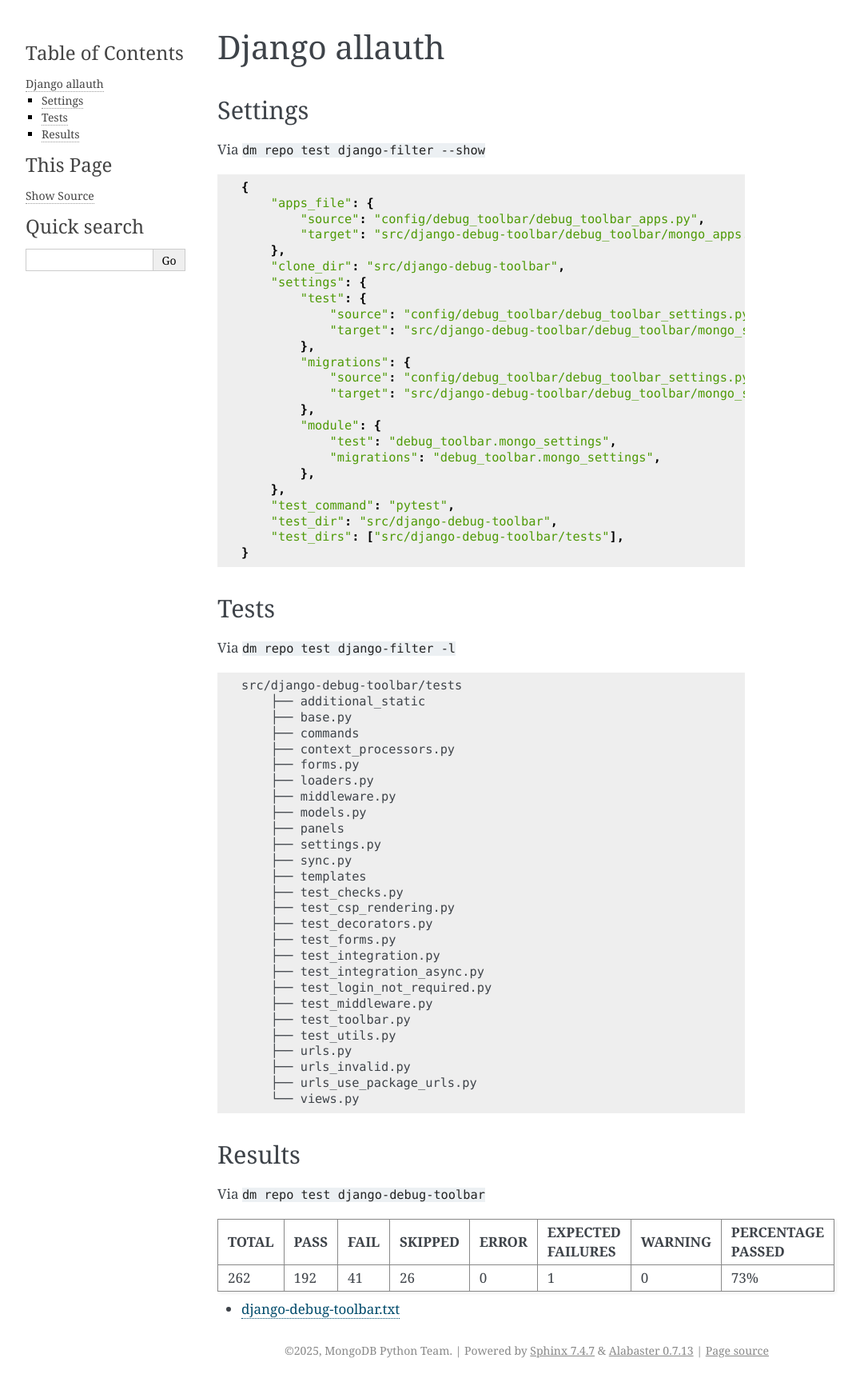
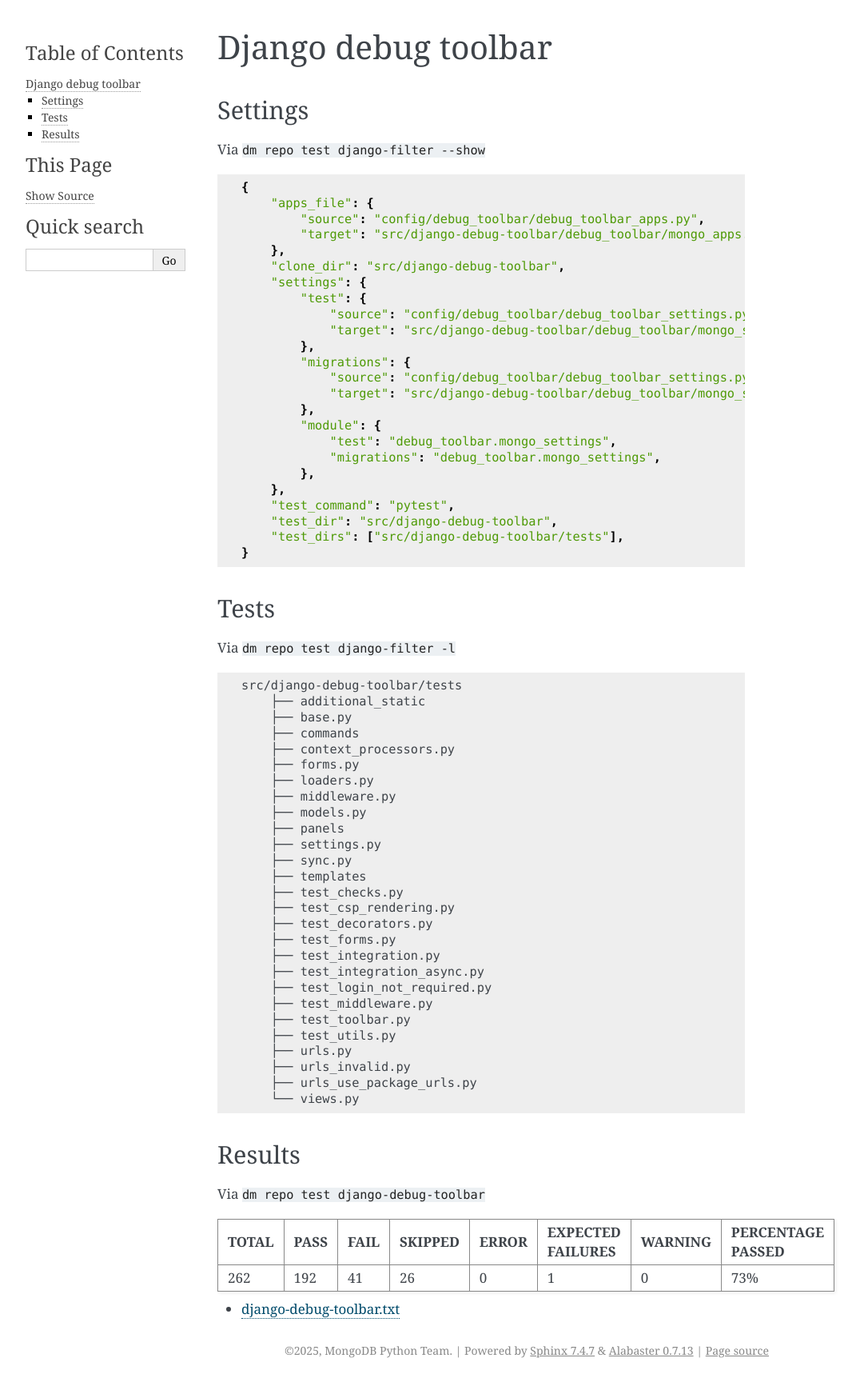
Before and after one commit to mongodb-labs/django-mongodb-cli, a Sphinx documentation site: the page built from docs/source/supported-libraries/django-debug-toolbar.rst, in a window 1280 px wide. Shown: the whole page at 80% size, without its empty margins (148-1224 px from the left). Built offline with Sphinx 7.4.7, drawn with Linux system fonts in a browser that asks for light colours.

Commit message:
Add django-debug-toolbar docs

```diff
--- a/docs/source/supported-libraries/django-debug-toolbar.rst
+++ b/docs/source/supported-libraries/django-debug-toolbar.rst
@@ -1,5 +1,5 @@
-Django allauth
-==============
+Django debug toolbar
+====================
 
 Settings
 --------
```
